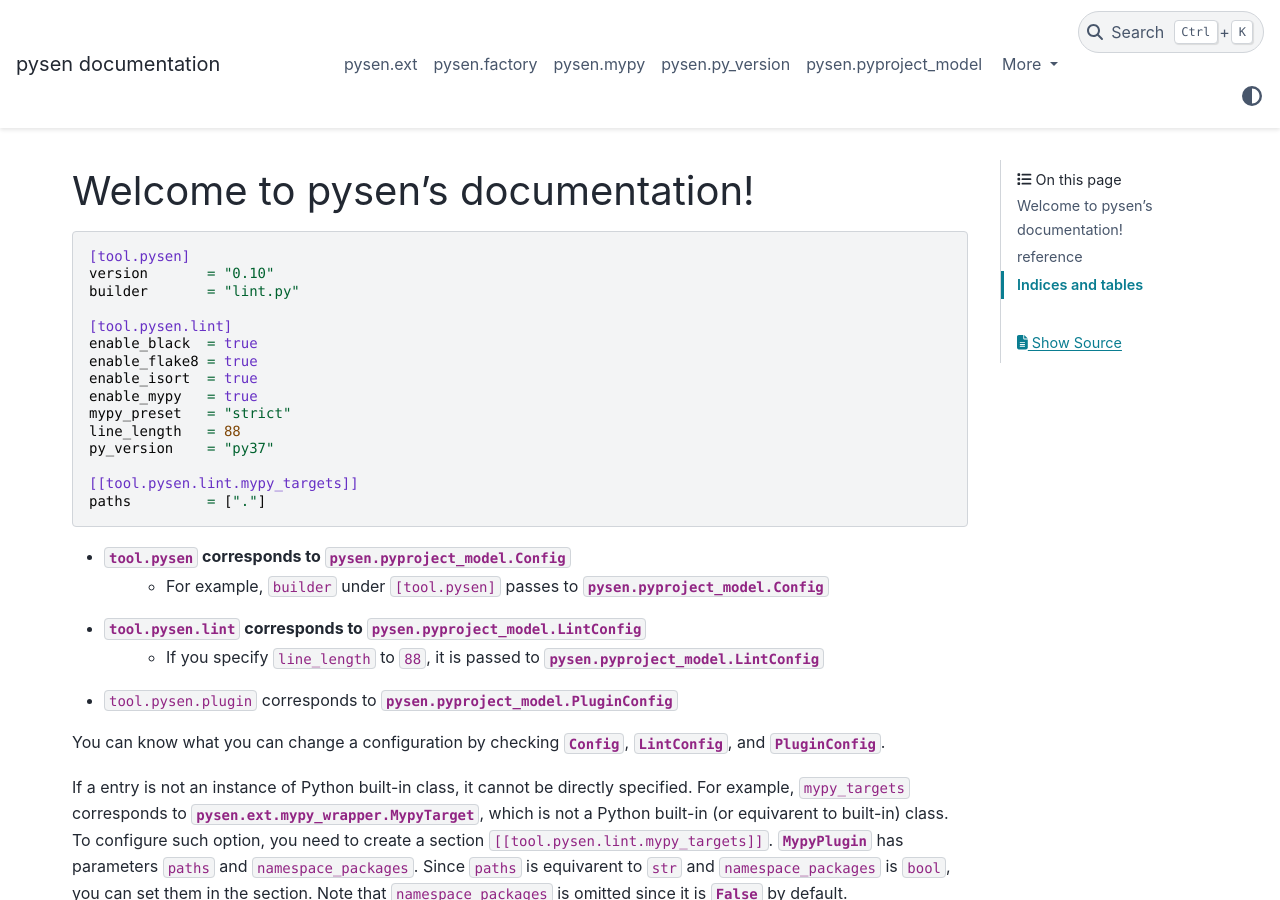
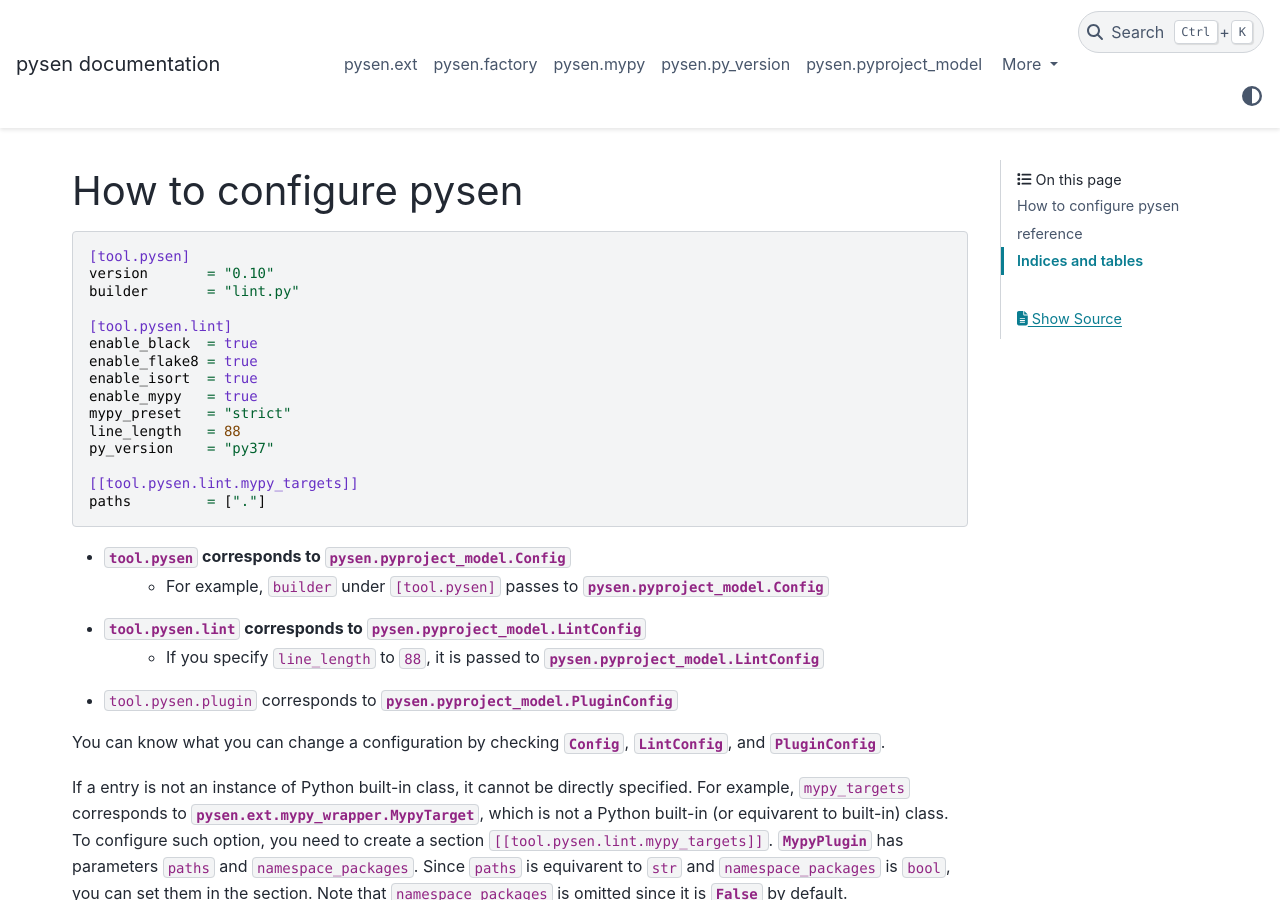
Before and after one commit to pfnet/pysen, a Sphinx documentation site: the page built from docs/source/index.rst, in a window 1280 px wide and 900 px high. Built offline with Sphinx 7.4.7 and the PyData theme 0.15.4, drawn with Linux system fonts in a browser that asks for light colours.

Commit message:
Fix wording

```diff
--- a/docs/source/index.rst
+++ b/docs/source/index.rst
@@ -3,8 +3,8 @@
    You can adapt this file completely to your liking, but it should at least
    contain the root `toctree` directive.
 
-Welcome to pysen's documentation!
-=================================
+How to configure pysen
+======================
 
 .. code-block:: toml
 
```
